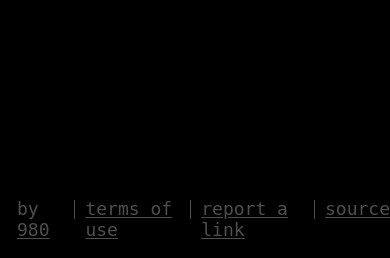
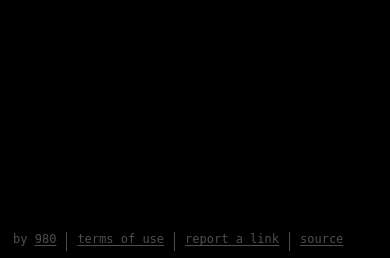
Before and after one commit to Greek/smollink, a Flask app: page /tos in a window 390 px wide. Shown: the part 586-844 px from the top of the page. Run offline with Flask 2, Linux system fonts and the light colour scheme; parts of the project's set-up code (start-up, migrations or seed data) failed here and were passed over.

Commit message:
Make the footer mobile friendly
Signed-off-by: Andreas <me@apap04.com>

```diff
--- a/app/app.py
+++ b/app/app.py
@@ -13,7 +13,7 @@
 import waitress
 from flask import Flask, abort, make_response, redirect, render_template, request
 
-from werkzeug.exceptions import BadRequest, TooManyRequests
+from werkzeug.exceptions import BadRequest, TooManyRequests, InternalServerError
 from werkzeug.wrappers import Request, Response
 from flask_limiter import Limiter
 from flask_limiter.util import get_remote_address
@@ -83,6 +83,10 @@
     link_cache.pop(shortlink_id)
     return True
 
+@app.errorhandler(500)
+def server_error_handler(error: InternalServerError):
+    """Render a page on a bad request"""
+    return render_template("error.html", message="Sorry! There was an error on the server. This has been reported and will be fixed shortly"), 500
 
 @app.errorhandler(429)
 def ratelimit_handler(error: TooManyRequests):
--- a/app/static/base.css
+++ b/app/static/base.css
@@ -10,6 +10,14 @@
 @media (min-width: 1024px) {
   input {
     width: 30rem;
+  }
+
+  .bottom a, .bottom p {
+    font-size: 15px!important;
+  }
+
+  .sep {
+    margin-top: 17px!important;
   }
 }
 
@@ -80,7 +88,7 @@
   border: .2px solid;
   margin-left: 10px;
   margin-right: 10px;
-  margin-top: 20px;
+  margin-top: 12px;
   height: 17px;
   border-left: #424242;
 }
@@ -101,13 +109,13 @@
   bottom: 0;
   left: 0;
   margin-left: 1em;
-  font-size: 17px;
   color: rgb(78, 78, 78);
   user-select: none;
   font-family: monospace;
 }
 
-.bottom a {
+.bottom a, .bottom p {
   color: inherit;
   text-underline-offset: 2px;
+  font-size: 12px;
 }
```
